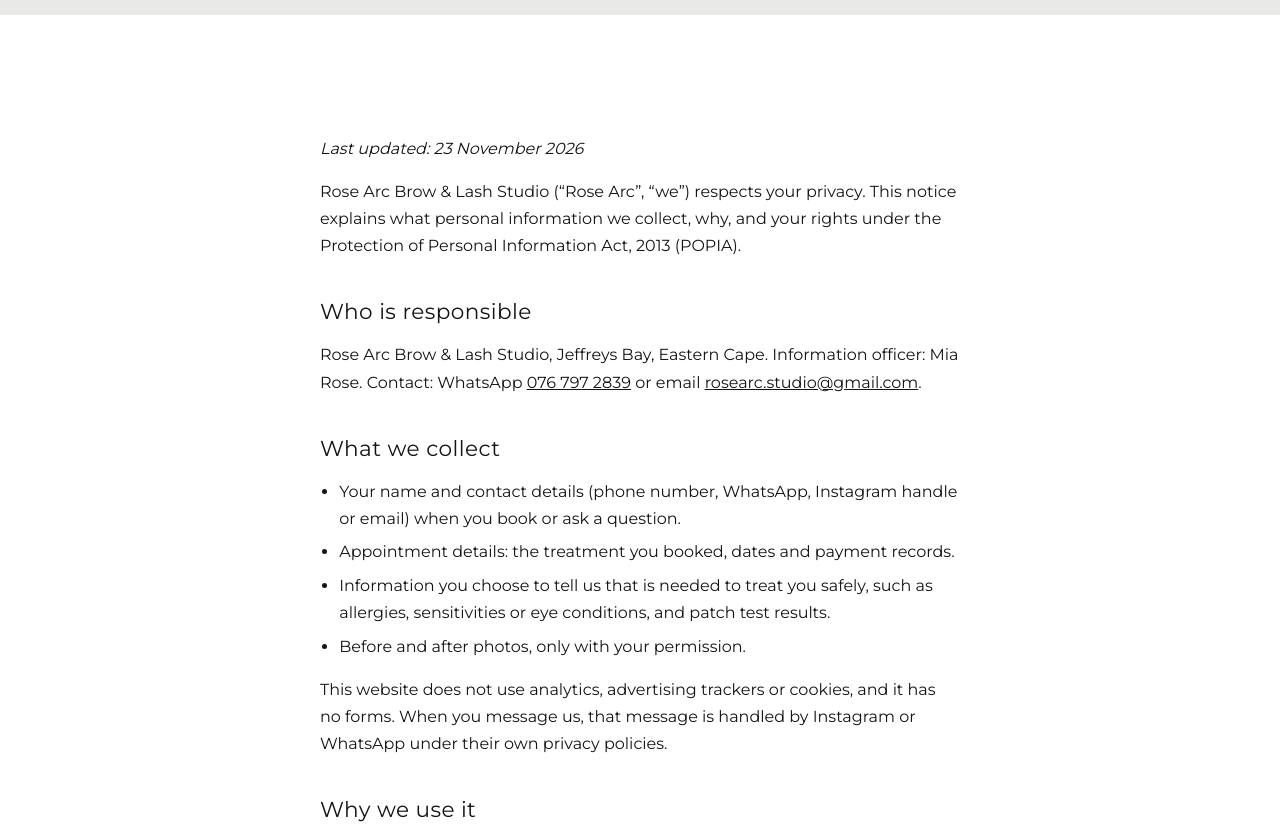
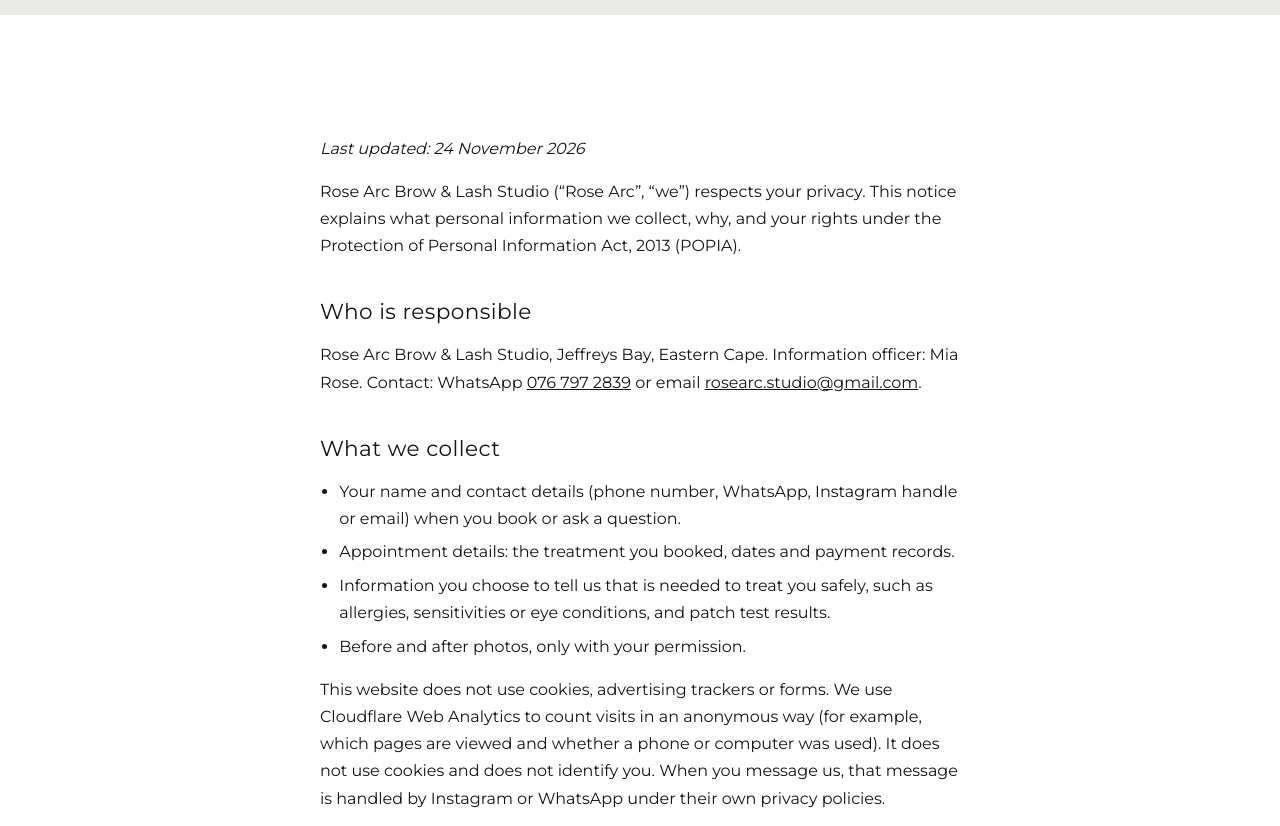
Before and after one commit to rosearcstudio/rose-arc-studio, a plain HTML site: page public/privacy.html in a window 1280 px wide. Shown: the part 320-1146 px from the top of the page. Drawn offline with Linux system fonts and the light colour scheme.

Commit message:
Allow Cloudflare Web Analytics in CSP; disclose in privacy notice
Co-Authored-By: Claude Opus 5.5 <noreply@anthropic.com>
Claude-Session: https://claude.ai/code/session_01NMVzBwdXMGVgGqipLVfVEa

```diff
--- a/public/privacy.html
+++ b/public/privacy.html
@@ -44,7 +44,7 @@
     </section>
     <section class="section">
       <div class="wrap prose">
-        <p><em>Last updated: 23 November 2026</em></p>
+        <p><em>Last updated: 24 November 2026</em></p>
         <p>Rose Arc Brow &amp; Lash Studio (“Rose Arc”, “we”) respects your privacy. This notice explains what personal information we collect, why, and your rights under the Protection of Personal Information Act, 2013 (POPIA).</p>
 
         <h2>Who is responsible</h2>
@@ -57,7 +57,7 @@
           <li>Information you choose to tell us that is needed to treat you safely, such as allergies, sensitivities or eye conditions, and patch test results.</li>
           <li>Before and after photos, only with your permission.</li>
         </ul>
-        <p>This website does not use analytics, advertising trackers or cookies, and it has no forms. When you message us, that message is handled by Instagram or WhatsApp under their own privacy policies.</p>
+        <p>This website does not use cookies, advertising trackers or forms. We use Cloudflare Web Analytics to count visits in an anonymous way (for example, which pages are viewed and whether a phone or computer was used). It does not use cookies and does not identify you. When you message us, that message is handled by Instagram or WhatsApp under their own privacy policies.</p>
 
         <h2>Why we use it</h2>
         <ul>
```
Also changed, not shown: 4 other files.
